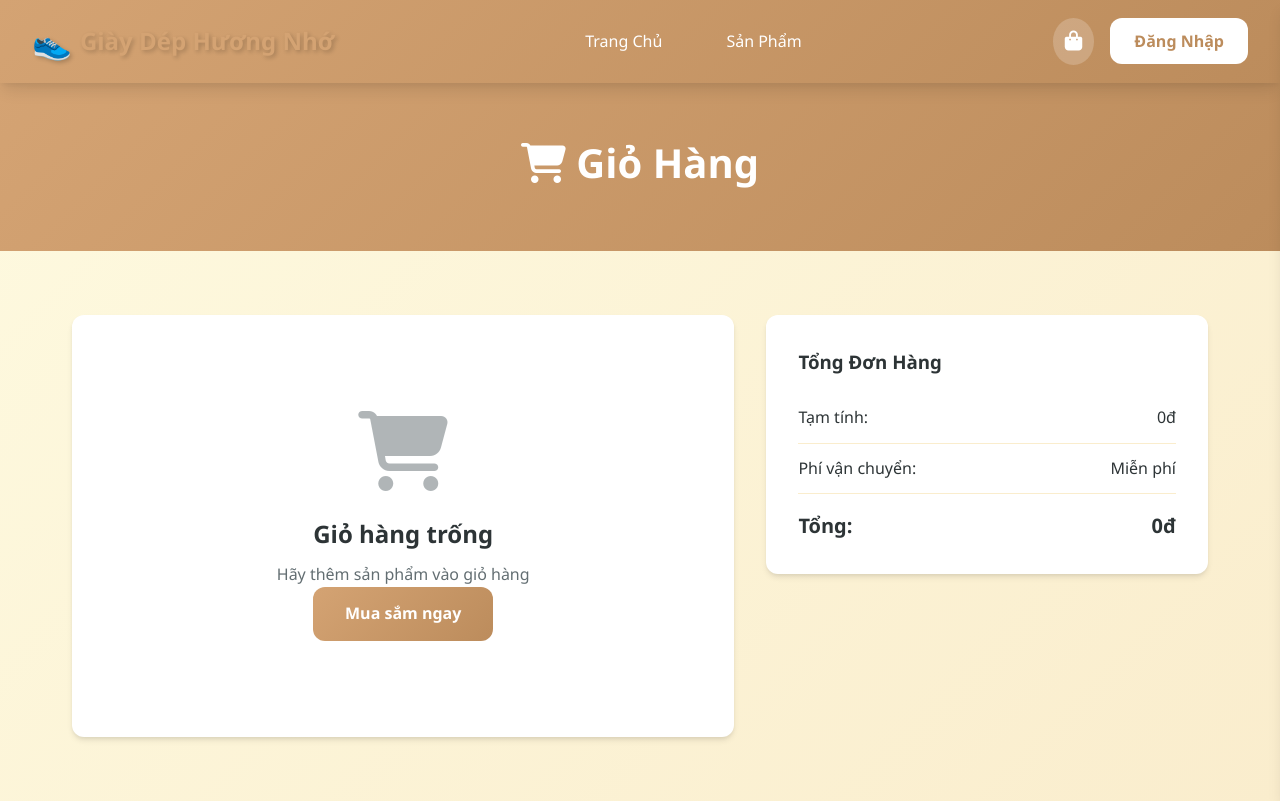
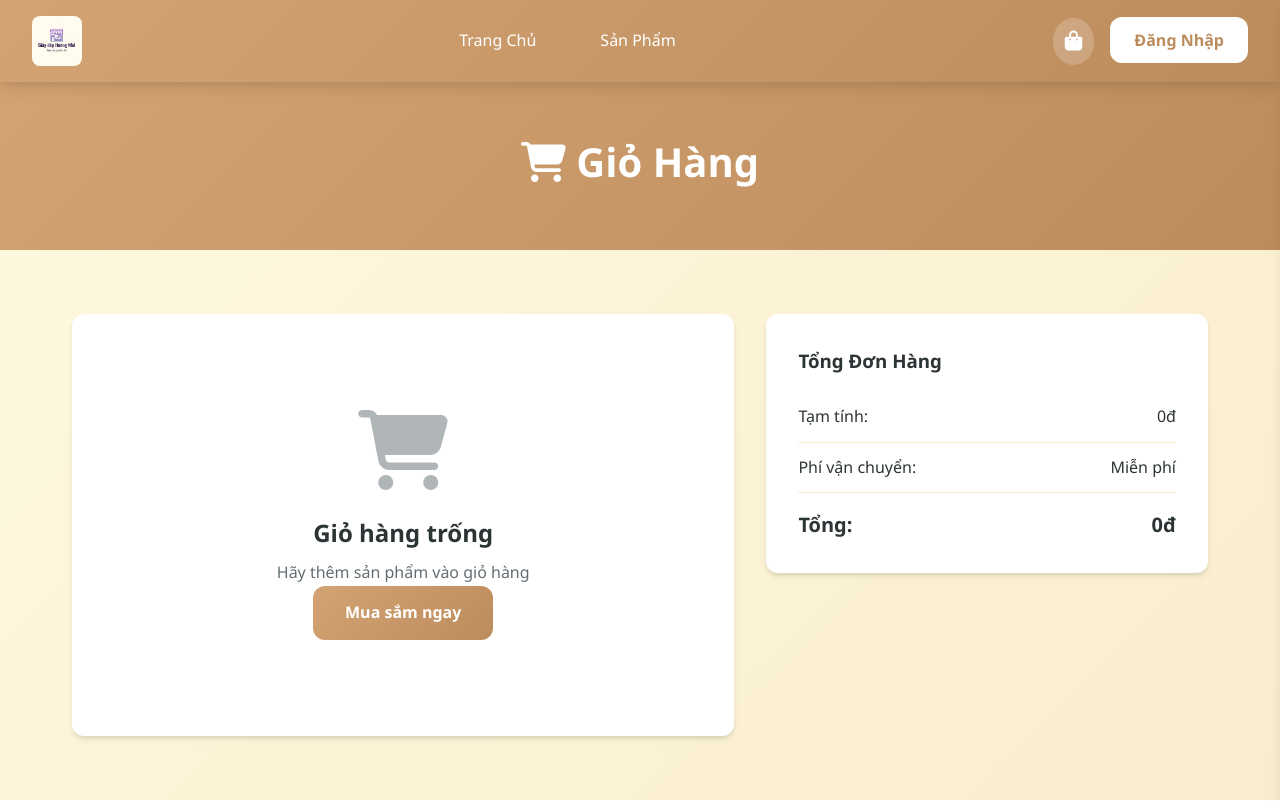
Before and after one commit to nhut0902-pr/giaydephuongnho, a website: page public/cart.html in a window 1280 px wide. Drawn offline with Linux system fonts and the light colour scheme.

Commit message:
Feat: Add website logo

```diff
--- a/public/cart.html
+++ b/public/cart.html
@@ -12,7 +12,7 @@
 <body>
     <header class="header">
         <div class="header-container">
-            <a href="/" class="logo"><span class="logo-icon">👟</span><span>Giày Dép Hương Nhớ</span></a>
+            <a href="/" class="logo"><img src="images/logo.jpg" alt="Giày Dép Hương Nhớ"></a>
             <nav class="nav"><a href="/">Trang Chủ</a><a href="/products.html">Sản Phẩm</a></nav>
             <div class="header-actions">
                 <button class="cart-btn" onclick="toggleCart()"><i class="fas fa-shopping-bag"></i><span
--- a/public/css/style.css
+++ b/public/css/style.css
@@ -722,9 +722,10 @@ a {
 }
 
 .logo img {
-  height: 40px;
+  height: 50px;
   width: auto;
   object-fit: contain;
+  border-radius: 8px;
 }
 
 .cart-item-quantity {
```
Also changed, not shown: public/checkout.html (+1 -1 lines), public/orders.html (+1 -1 lines), public/product-detail.html (+1 -1 lines), public/products.html (+1 -1 lines).
